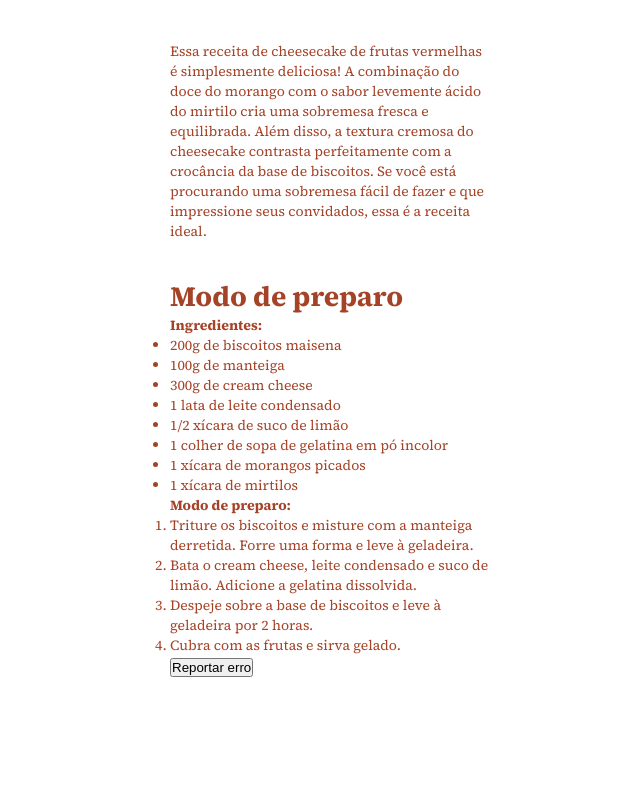
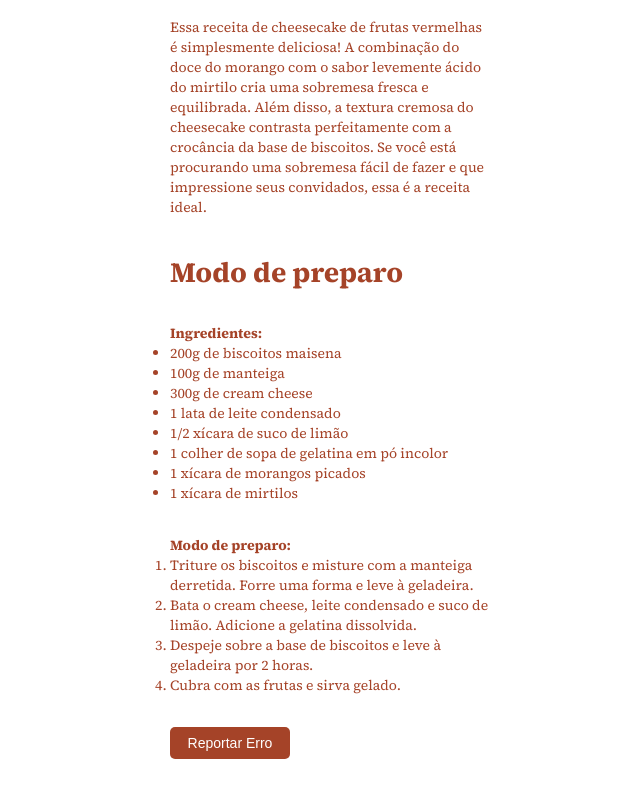
Before and after one commit to brennoEudes/explorer-cheesecake, a plain HTML site: page index.html in a window 1280 px wide. Shown: the part 329-1126 px from the top of the page, without its empty margins (310-950 px from the left). Before the commit the page ends 1060 px from the top, so only its background shows below. Drawn offline with Linux system fonts and the light colour scheme.

Commit message:
btn structure and stylization

```diff
--- a/style.css
+++ b/style.css
@@ -28,13 +28,14 @@ main {
 
   display: flex;
   flex-direction: column;
-  gap: 36px;
+  gap: 3.6rem;
 }
 
-.recipe {
+.recipe,
+.ingredients {
   display: flex;
   flex-direction: column;
-  gap: 4.4rem;
+  gap: 3.2rem;
 }
 
 img {
@@ -47,9 +48,34 @@ h2 {
   font-weight: 700;
 }
 
+strong {
+  font-weight: 700;
+}
+
 p,
 ul,
 ol {
   font-size: 1.4rem;
   font-weight: 400;
 }
+
+button {
+  background: #a54328;
+  width: 12rem;
+  height: 3.2rem;
+  padding: 1.2rem;
+
+  border: none;
+  border-radius: 5px;
+
+  display: flex;
+  justify-content: center;
+  align-items: center;
+
+  color: #fff;
+  text-align: center;
+  font-weight: 500;
+  font-size: 1.4rem;
+  text-transform: capitalize;
+
+}
```
Also changed, not shown: index.html (+0 -1 lines).
